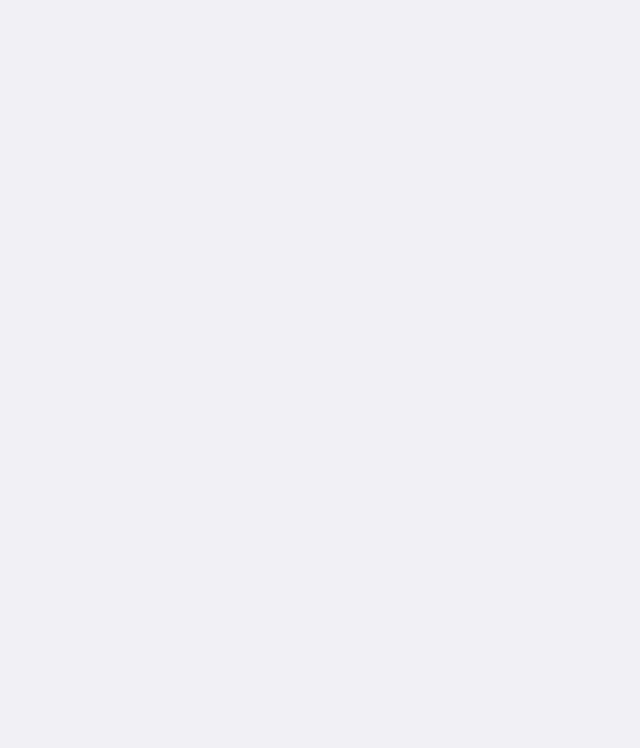
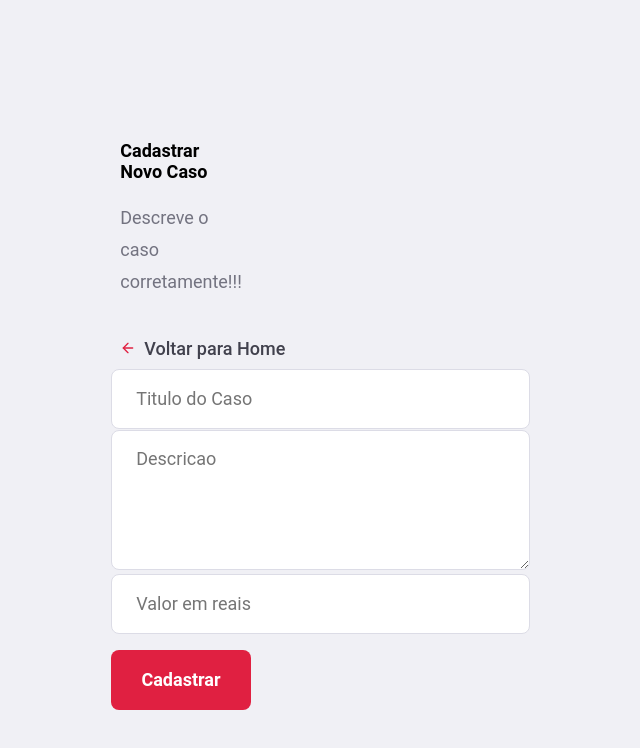
Before and after one commit to fernandosilvanoleto/Aula_01, a React (Create React App) app in the folder frontend/: page /incidents/new in a window 1280 px wide. Shown: the top 748 px of the page, without its empty margins (459-1099 px from the left). Built offline with nearby package versions, Linux system fonts and the light colour scheme; a web font is replaced by a local one.

Commit message:
Implementando interface de New Incident.

```diff
--- a/frontend/src/global.css
+++ b/frontend/src/global.css
@@ -28,6 +28,17 @@
     border: 1px solid #dcdce6;
     border-radius: 8px;
     padding: 0 24px;
+}
+
+form textarea {
+    width: 300%;
+    min-height: 140px;
+    resize: vertical;
+    color: #333;
+    border: 1px solid #dcdce6;
+    border-radius: 8px;
+    padding: 16px 24px;
+    line-height: 24px;
 }
 
 .button {
--- /dev/null
+++ b/frontend/src/pages/NewIncident/index.js
@@ -0,0 +1,30 @@
+import React from 'react';
+import { Link } from 'react-router-dom';
+import { FiArrowLeft } from 'react-icons/fi';
+
+import './styless.css';
+
+import logoImg from '../../assets/Logo.png';
+
+export default function NewIncident(){
+    return (
+        <div className="new-incident-container">
+            <div className="content">
+                <section>
+                    <h1>Cadastrar Novo Caso</h1>
+                    <p>Descreve o caso corretamente!!!</p>
+                    <Link className="back-link" to="/profile">
+                     <FiArrowLeft size={16} color="#E02041" />
+                        Voltar para Home
+                    </Link>
+                </section>
+                <form>
+                    <input placeholder="Titulo do Caso" />
+                    <textarea placeholder="Descricao" />
+                    <input placeholder="Valor em reais" />
+                    <button className="button">Cadastrar</button>
+                </form>
+            </div>
+        </div>
+    );
+}
--- /dev/null
+++ b/frontend/src/pages/NewIncident/styless.css
@@ -0,0 +1,51 @@
+.new-incident-container {
+    width: 100%;
+    max-width: 10px;
+    height: 100vh;
+    margin: 0 auto;
+
+    display: flex;
+    align-items: center;
+    justify-content: center;
+}
+
+.new-incident-container .contet{
+    width: 100%;
+    padding: 50px;
+    background: #f0f0f5;
+    box-shadow: 0 0 100px rgba(0, 0, 0, 0.1);
+    border-radius: 8px;
+
+    display: flex;
+    justify-content: space-between;
+    align-items: center;
+}
+
+.new-incident-container .content section {
+    width: 100%;
+    max-width: 450px;
+    padding: 9px;
+
+}
+
+.new-incident-container .content section h1 {
+    margin: 40px 0 20px;
+    font-size: 18px;
+}
+
+.new-incident-container .content section p {
+    color: #737380;
+    font-size: 18px;
+    line-height: 32px;
+}
+
+.new-incident-container .content form {
+  width: 100%;
+  max-width: 450px;
+}
+
+.new-incident-container .content form input,
+.new-incident-container .content form textarea
+ {
+    margin-top: 1px;
+}
--- a/frontend/src/routes.js
+++ b/frontend/src/routes.js
@@ -4,6 +4,7 @@
 import Logon from './pages/Logon';
 import Register from './pages/Register';
 import Profile from './pages/Profile';
+import NewIncident from './pages/NewIncident';
 
 export default function Routes (){
     return (
@@ -12,6 +13,7 @@
                 <Route path="/" exact component={Logon} />
                 <Route path="/register" component={Register} />
                 <Route path="/profile" component={Profile} />
+                <Route path="/incidents/new" component={NewIncident} />
             </Switch>
         </BrowserRouter>
     );
```
